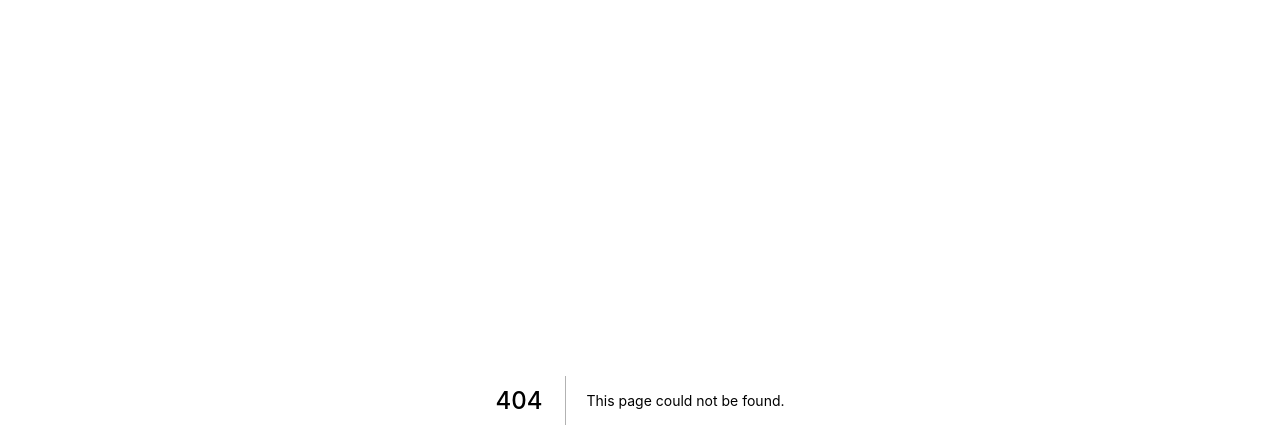
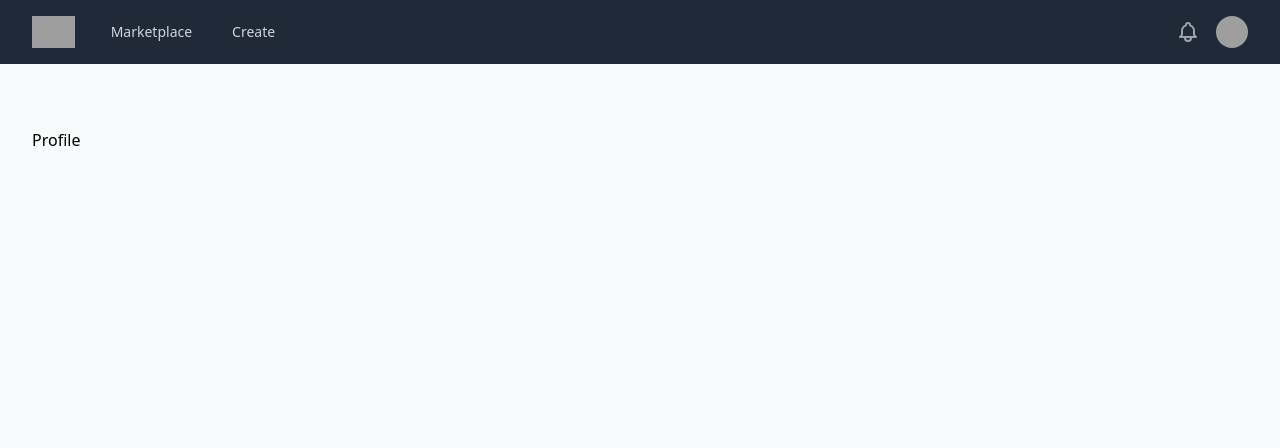
Before and after one commit to MRGRAVITY817/eth-nft-market, a Next.js app: page /profile in a window 1280 px wide. Before the commit this address had no page. Shown: the top 448 px of the page. Built offline with nearby package versions, Linux system fonts and the light colour scheme; grey boxes are pictures that could not be loaded.

Commit message:
Make basic create/profile page template

```diff
--- a/components/index.ts
+++ b/components/index.ts
@@ -2,3 +2,4 @@ export { default as NftList } from "./nft/list";
 export { default as NftItem } from "./nft/item";
 export { default as Navbar } from "./navbar";
 export { default as BaseLayout } from "./layout/BaseLayout";
+export { default as ActiveLink } from "./link";
--- /dev/null
+++ b/components/link/index.tsx
@@ -0,0 +1,25 @@
+import Link from "next/link";
+import React, { FC, ReactElement } from "react";
+import { useRouter } from "next/router";
+
+type LinkProps = {
+  href: string;
+  children: ReactElement;
+  activeClass: string;
+};
+
+const ActiveLink: FC<LinkProps> = ({ children, ...props }) => {
+  const { pathname } = useRouter();
+  let className = children!.props.className || "";
+  let _defaultClass = `${className} text-gray-100`;
+
+  if (pathname === props.href) {
+    className = `${className} text-indigo-400 ${props.activeClass}`;
+  } else {
+    className = _defaultClass;
+  }
+
+  return <Link {...props}>{React.cloneElement(children, { className })}</Link>;
+};
+
+export default ActiveLink;
--- a/components/navbar/index.tsx
+++ b/components/navbar/index.tsx
@@ -1,17 +1,17 @@
 /* This example requires Tailwind CSS v2.0+ */
-import { Fragment } from "react"
-import { Disclosure, Menu, Transition } from "@headlessui/react"
-import { BellIcon, MenuIcon, XIcon } from "@heroicons/react/outline"
+import { Fragment } from "react";
+import { Disclosure, Menu, Transition } from "@headlessui/react";
+import { BellIcon, MenuIcon, XIcon } from "@heroicons/react/outline";
+import Link from "next/link";
+import ActiveLink from "../link";
 
 const navigation = [
-  { name: "Dashboard", href: "#", current: true },
-  { name: "Team", href: "#", current: false },
-  { name: "Projects", href: "#", current: false },
-  { name: "Calendar", href: "#", current: false },
-]
+  { name: "Marketplace", href: "/", current: true },
+  { name: "Create", href: "/nft/create", current: false },
+];
 
 function classNames(...classes: string[]) {
-  return classes.filter(Boolean).join(" ")
+  return classes.filter(Boolean).join(" ");
 }
 
 export default function Navbar() {
@@ -25,58 +25,100 @@ export default function Navbar() {
                 {/* Mobile menu button*/}
                 <Disclosure.Button className="inline-flex items-center justify-center p-2 rounded-md text-gray-400 hover:text-white hover:bg-gray-700 focus:outline-none focus:ring-2 focus:ring-inset focus:ring-white">
                   <span className="sr-only">Open main menu</span>
-                  {open ? <XIcon className="block h-6 w-6" aria-hidden="true" /> : <MenuIcon className="block h-6 w-6" aria-hidden="true" />}
+                  {open ? (
+                    <XIcon className="block h-6 w-6" aria-hidden="true" />
+                  ) : (
+                    <MenuIcon className="block h-6 w-6" aria-hidden="true" />
+                  )}
                 </Disclosure.Button>
               </div>
               <div className="flex-1 flex items-center justify-center sm:items-stretch sm:justify-start">
                 <div className="flex-shrink-0 flex items-center">
-                  <img className="block lg:hidden h-8 w-auto" src="https://tailwindui.com/img/logos/workflow-mark-indigo-500.svg" alt="Workflow" />
-                  <img className="hidden lg:block h-8 w-auto" src="https://tailwindui.com/img/logos/workflow-logo-indigo-500-mark-white-text.svg" alt="Workflow" />
+                  <img
+                    className="block lg:hidden h-8 w-auto"
+                    src="https://tailwindui.com/img/logos/workflow-mark-indigo-500.svg"
+                    alt="Workflow"
+                  />
+                  <img
+                    className="hidden lg:block h-8 w-auto"
+                    src="https://tailwindui.com/img/logos/workflow-logo-indigo-500-mark-white-text.svg"
+                    alt="Workflow"
+                  />
                 </div>
                 <div className="hidden sm:block sm:ml-6">
                   <div className="flex space-x-4">
                     {navigation.map((item) => (
-                      <a key={item.name} href={item.href} className={classNames(item.current ? "bg-gray-900 text-white" : "text-gray-300 hover:bg-gray-700 hover:text-white", "px-3 py-2 rounded-md text-sm font-medium")} aria-current={item.current ? "page" : undefined}>
-                        {item.name}
-                      </a>
+                      <ActiveLink
+                        href={item.href}
+                        key={item.name}
+                        activeClass="bg-gray-900 text-white"
+                      >
+                        <a
+                          className="text-gray-300 hover:bg-gray-700 hover:text-white px-3 py-2 rounded-md text-sm font-medium"
+                          aria-current={item.current ? "page" : undefined}
+                        >
+                          {item.name}
+                        </a>
+                      </ActiveLink>
                     ))}
                   </div>
                 </div>
               </div>
               <div className="absolute inset-y-0 right-0 flex items-center pr-2 sm:static sm:inset-auto sm:ml-6 sm:pr-0">
-                <button type="button" className="bg-gray-800 p-1 rounded-full text-gray-400 hover:text-white focus:outline-none focus:ring-2 focus:ring-offset-2 focus:ring-offset-gray-800 focus:ring-white">
+                <button
+                  type="button"
+                  className="bg-gray-800 p-1 rounded-full text-gray-400 hover:text-white focus:outline-none focus:ring-2 focus:ring-offset-2 focus:ring-offset-gray-800 focus:ring-white"
+                >
                   <span className="sr-only">View notifications</span>
                   <BellIcon className="h-6 w-6" aria-hidden="true" />
                 </button>
 
                 {/* Profile dropdown */}
-                <Menu as="div" className="ml-3 relative">
+                <Menu as="div" className="ml-3 relative z-10">
                   <div>
                     <Menu.Button className="bg-gray-800 flex text-sm rounded-full focus:outline-none focus:ring-2 focus:ring-offset-2 focus:ring-offset-gray-800 focus:ring-white">
                       <span className="sr-only">Open user menu</span>
-                      <img className="h-8 w-8 rounded-full" src="https://images.unsplash.com/photo-1472099645785-5658abf4ff4e?ixlib=rb-1.2.1&ixid=eyJhcHBfaWQiOjEyMDd9&auto=format&fit=facearea&facepad=2&w=256&h=256&q=80" alt="" />
+                      <img
+                        className="h-8 w-8 rounded-full"
+                        src="https://images.unsplash.com/photo-1472099645785-5658abf4ff4e?ixlib=rb-1.2.1&ixid=eyJhcHBfaWQiOjEyMDd9&auto=format&fit=facearea&facepad=2&w=256&h=256&q=80"
+                        alt=""
+                      />
                     </Menu.Button>
                   </div>
-                  <Transition as={Fragment} enter="transition ease-out duration-100" enterFrom="transform opacity-0 scale-95" enterTo="transform opacity-100 scale-100" leave="transition ease-in duration-75" leaveFrom="transform opacity-100 scale-100" leaveTo="transform opacity-0 scale-95">
+                  <Transition
+                    as={Fragment}
+                    enter="transition ease-out duration-100"
+                    enterFrom="transform opacity-0 scale-95"
+                    enterTo="transform opacity-100 scale-100"
+                    leave="transition ease-in duration-75"
+                    leaveFrom="transform opacity-100 scale-100"
+                    leaveTo="transform opacity-0 scale-95"
+                  >
                     <Menu.Items className="origin-top-right absolute right-0 mt-2 w-48 rounded-md shadow-lg py-1 bg-white ring-1 ring-black ring-opacity-5 focus:outline-none">
                       <Menu.Item>
                         {({ active }) => (
-                          <a href="#" className={classNames(active ? "bg-gray-100" : "", "block px-4 py-2 text-sm text-gray-700")}>
-                            Your Profile
-                          </a>
+                          <Link href="/profile">
+                            <a
+                              className={classNames(
+                                active ? "bg-gray-100" : "",
+                                "block px-4 py-2 text-sm text-gray-700"
+                              )}
+                            >
+                              Your Profile
+                            </a>
+                          </Link>
                         )}
                       </Menu.Item>
                       <Menu.Item>
                         {({ active }) => (
-                          <a href="#" className={classNames(active ? "bg-gray-100" : "", "block px-4 py-2 text-sm text-gray-700")}>
+                          <a
+                            href="#"
+                            className={classNames(
+                              active ? "bg-gray-100" : "",
+                              "block px-4 py-2 text-sm text-gray-700"
+                            )}
+                          >
                             Settings
-                          </a>
-                        )}
-                      </Menu.Item>
-                      <Menu.Item>
-                        {({ active }) => (
-                          <a href="#" className={classNames(active ? "bg-gray-100" : "", "block px-4 py-2 text-sm text-gray-700")}>
-                            Sign out
                           </a>
                         )}
                       </Menu.Item>
@@ -90,7 +132,18 @@ export default function Navbar() {
           <Disclosure.Panel className="sm:hidden">
             <div className="px-2 pt-2 pb-3 space-y-1">
               {navigation.map((item) => (
-                <Disclosure.Button key={item.name} as="a" href={item.href} className={classNames(item.current ? "bg-gray-900 text-white" : "text-gray-300 hover:bg-gray-700 hover:text-white", "block px-3 py-2 rounded-md text-base font-medium")} aria-current={item.current ? "page" : undefined}>
+                <Disclosure.Button
+                  key={item.name}
+                  as="a"
+                  href={item.href}
+                  className={classNames(
+                    item.current
+                      ? "bg-gray-900 text-white"
+                      : "text-gray-300 hover:bg-gray-700 hover:text-white",
+                    "block px-3 py-2 rounded-md text-base font-medium"
+                  )}
+                  aria-current={item.current ? "page" : undefined}
+                >
                   {item.name}
                 </Disclosure.Button>
               ))}
@@ -99,5 +152,5 @@ export default function Navbar() {
         </>
       )}
     </Disclosure>
-  )
+  );
 }
--- /dev/null
+++ b/pages/nft/create.tsx
@@ -0,0 +1,8 @@
+import { NextPage } from "next";
+import { BaseLayout } from "../../components";
+
+const NftCreate: NextPage = () => {
+  return <BaseLayout>Create</BaseLayout>;
+};
+
+export default NftCreate;
--- /dev/null
+++ b/pages/profile.tsx
@@ -0,0 +1,8 @@
+import { NextPage } from "next";
+import { BaseLayout } from "../components";
+
+const Profile: NextPage = () => {
+  return <BaseLayout>Profile</BaseLayout>;
+};
+
+export default Profile;
```
